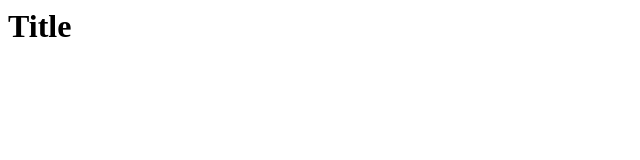
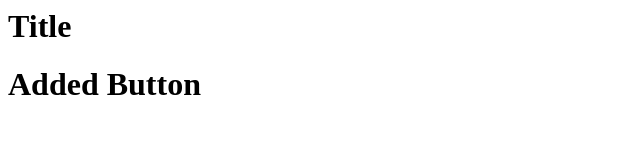
Before and after one commit to pushparaj09/Sample, a plain HTML site: page index.html in a window 1280 px wide. Shown: the whole page, without its empty margins (0-640 px from the left). Drawn offline with Linux system fonts and the light colour scheme.

Commit message:
Added Button

```diff
--- a/index.html
+++ b/index.html
@@ -1 +1,2 @@
 <h1>Title</h1>
+<h1>Added Button</h1>
```
